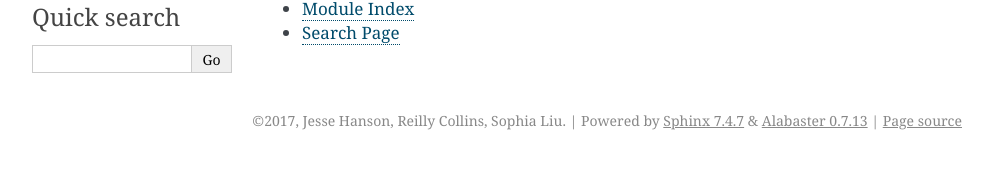
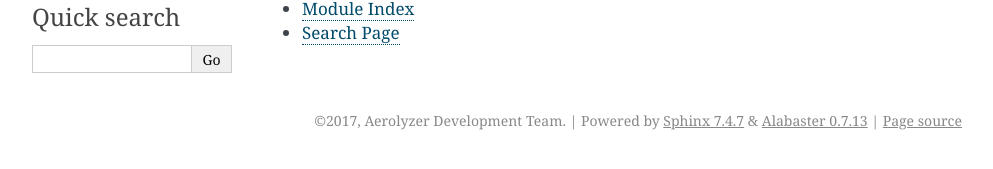
Before and after one commit to Aerolyzer/Aerolyzer, a Sphinx documentation site: the page built from docs/source/index.rst, in a window 1280 px wide. Shown: the part 245-414 px from the top of the page, without its empty margins (148-1141 px from the left). Built offline with Sphinx 7.4.7, drawn with Linux system fonts in a browser that asks for light colours; formulas are drawn with MathJax 3.

Commit message:
Updated author and copyright infor

```diff
--- a/docs/source/conf.py
+++ b/docs/source/conf.py
@@ -56,8 +56,8 @@
 
 # General information about the project.
 project = u'Aerolyzer'
-copyright = u'2017, Jesse Hanson, Reilly Collins, Sophia Liu'
-author = u'Jesse Hanson, Reilly Collins, Sophia Liu'
+copyright = u'2017, Aerolyzer Development Team'
+author = u'Aerolyzer Development Team'
 
 # The version info for the project you're documenting, acts as replacement for
 # |version| and |release|, also used in various other places throughout the
@@ -137,7 +137,7 @@
 #  author, documentclass [howto, manual, or own class]).
 latex_documents = [
     (master_doc, 'Aerolyzer.tex', u'Aerolyzer Documentation',
-     u'Jesse Hanson, Reilly Collins, Sophia Liu', 'manual'),
+     u'Aerolyzer Development Team', 'manual'),
 ]
 
 
```
